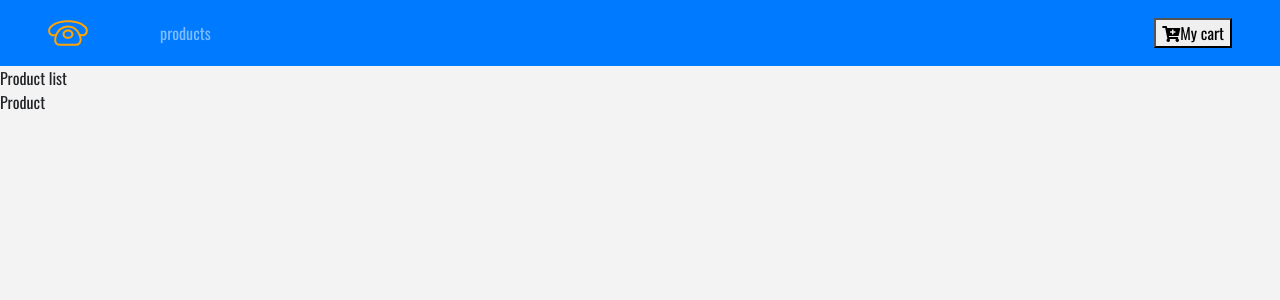
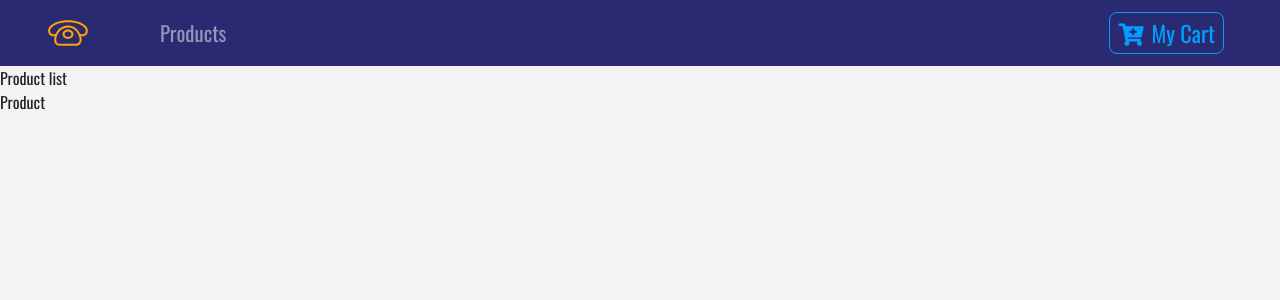
Before and after one commit to mademoiselle-sashaaa/react-demo, a React (Create React App) app: page / in a window 1280 px wide. Shown: the top 300 px of the page. Built offline with nearby package versions, Linux system fonts and the light colour scheme.

Commit message:
styled components package

```diff
--- a/package.json
+++ b/package.json
@@ -7,7 +7,8 @@
     "react": "^16.7.0",
     "react-dom": "^16.7.0",
     "react-router-dom": "^4.3.1",
-    "react-scripts": "2.1.3"
+    "react-scripts": "2.1.3",
+    "styled-components": "^4.1.3"
   },
   "scripts": {
     "start": "react-scripts start",
--- /dev/null
+++ b/src/component/Button.js
@@ -0,0 +1,21 @@
+import styled from 'styled-components';
+
+export const ButtonContainer = styled.button`
+    text-transform: capitalize;
+    font-size:1.4rem;
+    background: transparent;
+    border: 0.05rem solid var(--lightBlue);
+    color: var(--lightBlue);
+    border-radius:0.5rem;
+    padding: 0.2rem 0.5rem;
+    cursor: pointer;
+    margin: 0.2rem 0.5rem 0.2rem 0;
+    transition: all 0.5s ease-in-out;
+    &:hover {
+        backgroud: var(--lightBlue);
+        color: var(--mainBlue);
+    }
+    &: focus{
+       outline: none;
+    }
+`;
--- a/src/component/Navbar.jsx
+++ b/src/component/Navbar.jsx
@@ -1,11 +1,14 @@
 import React, {Component} from 'react';
 import {Link} from 'react-router-dom';
+import styled from 'styled-components';
+
 import logo from '../logo.svg';
+import {ButtonContainer} from './Button';
 
 export default class Navbar extends Component {
     render() {
         return (
-            <nav className="navbar navbar-expand-sm bg-primary navbar-dark px-sm-5">
+            <NavWrapper className="navbar navbar-expand-sm navbar-dark px-sm-5">
                 {/* https://www.iconfinder.com/icons/1243689/call_phone_icon
                 Creative Commons (Attribution 3.0 Unported);
                 https://www.iconfinder.com/Makoto_msk */}
@@ -23,12 +26,24 @@
                 </ul>
                     <Link to='/cart'
                           className='ml-auto'>
-                        <button>
-                            <i className="fas fa-cart-plus"/>
+                        <ButtonContainer>
+                            <span className='mr-2'>
+                                 <i className="fas fa-cart-plus"/>
+                            </span>
                             My cart
-                        </button>
+                        </ButtonContainer>
                     </Link>
-            </nav>
+            </NavWrapper>
         );
     }
 }
+
+const NavWrapper = styled.nav`
+    background: var(--mainBlue);
+
+    .nav-link{
+        color: (--mainWhite) !important;
+        font-size: 1.3rem;
+        text-transform: capitalize;
+    }
+`;
```
Also changed, not shown: 1 other file (tests, documents, lock files or other folders).
